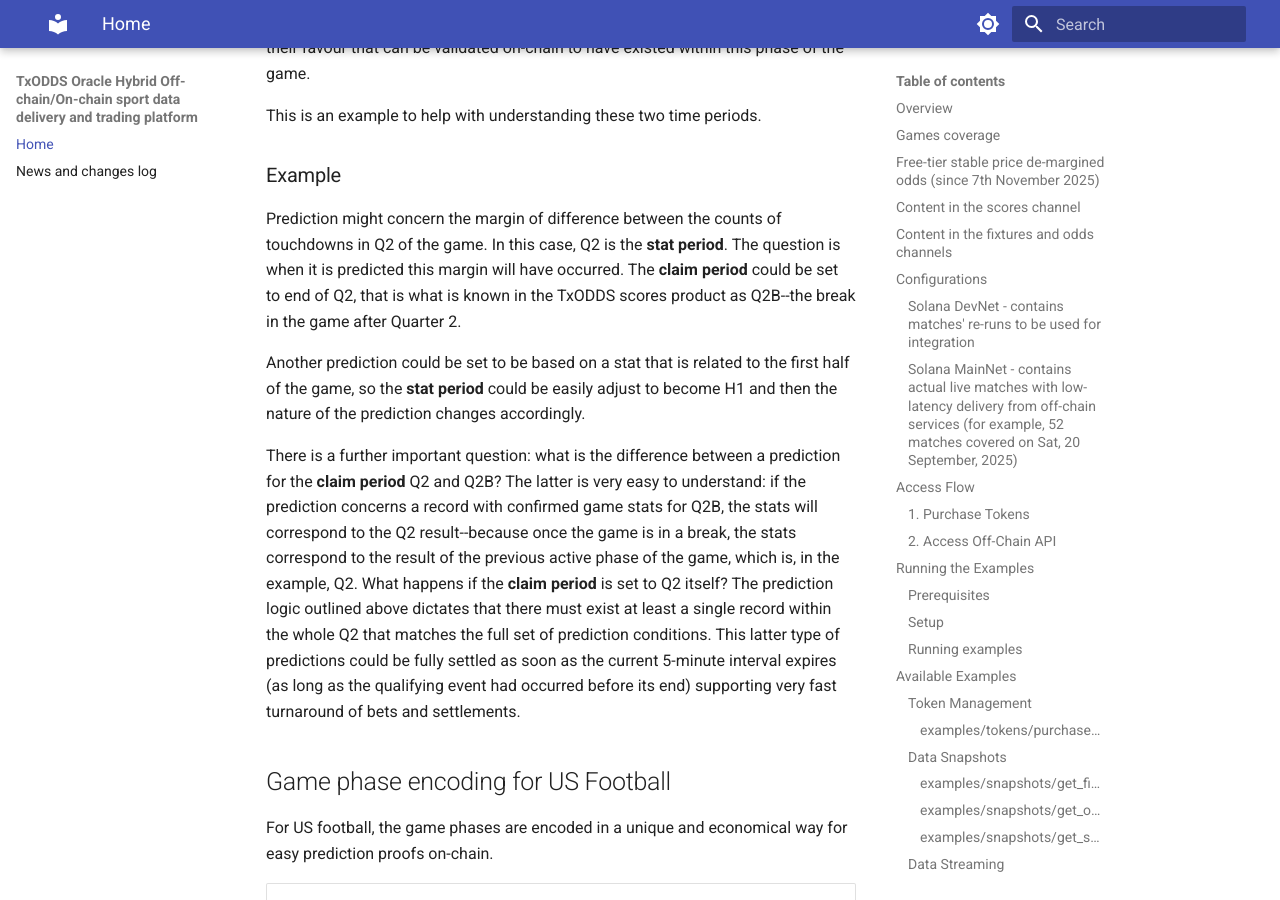
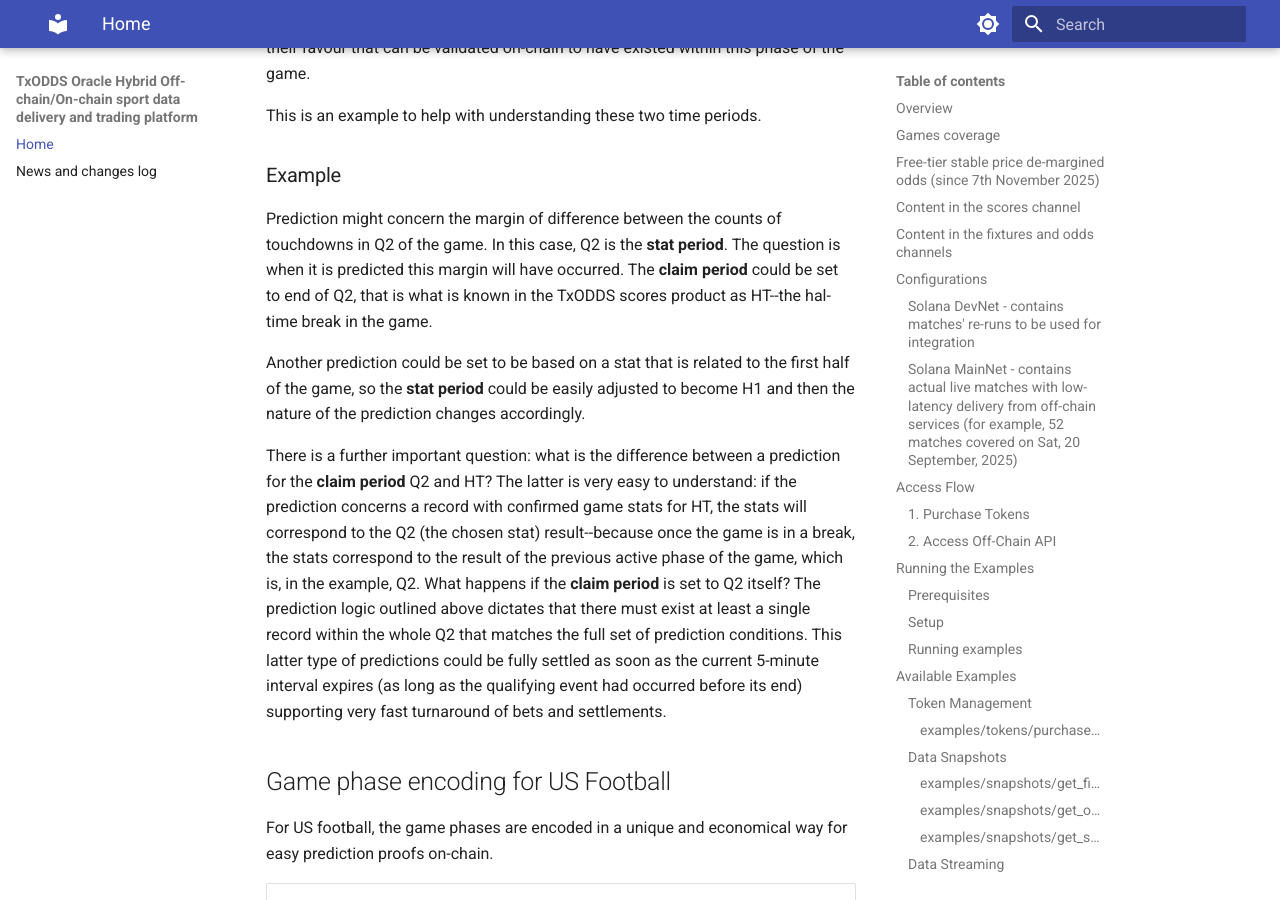
Before and after one commit to txodds/tx-on-chain, an MkDocs documentation site: the page built from docs/index.md, in a window 1280 px wide and 900 px high, scrolled down 11844 px. Built offline with MkDocs 1.6.1 and Material for MkDocs 9.7.7, drawn with Linux system fonts in a browser that asks for light colours.

Commit message:
Small fixes

```diff
--- a/docs/index.md
+++ b/docs/index.md
@@ -311,11 +311,11 @@ This is an example to help with understanding these two time periods.
 ### Example
 
 Prediction might concern the margin of difference between the counts of touchdowns in Q2 of the game. In this case, Q2 is the **stat period**. The question is when it is predicted this margin will have occurred.
-The **claim period** could be set to end of Q2, that is what is known in the TxODDS scores product as Q2B--the break in the game after Quarter 2.
+The **claim period** could be set to end of Q2, that is what is known in the TxODDS scores product as HT--the hal-time break in the game.
 
-Another prediction could be set to be based on a stat that is related to the first half of the game, so the **stat period** could be easily adjust to become H1 and then the nature of the prediction changes accordingly.
+Another prediction could be set to be based on a stat that is related to the first half of the game, so the **stat period** could be easily adjusted to become H1 and then the nature of the prediction changes accordingly.
 
-There is a further important question: what is the difference between a prediction for the **claim period** Q2 and Q2B? The latter is very easy to understand: if the prediction concerns a record with confirmed game stats for Q2B, the stats will correspond to the Q2 result--because once the game is in a break, the stats correspond to the result of the previous active phase of the game, which is, in the example, Q2. What happens if the **claim period** is set to Q2 itself? The prediction logic outlined above dictates that there must exist at least a single record within the whole Q2 that matches the full set of prediction conditions. This latter type of predictions could be fully settled as soon as the current 5-minute interval expires (as long as the qualifying event had occurred before its end) supporting very fast turnaround of bets and settlements.
+There is a further important question: what is the difference between a prediction for the **claim period** Q2 and HT? The latter is very easy to understand: if the prediction concerns a record with confirmed game stats for HT, the stats will correspond to the Q2 (the chosen stat) result--because once the game is in a break, the stats correspond to the result of the previous active phase of the game, which is, in the example, Q2. What happens if the **claim period** is set to Q2 itself? The prediction logic outlined above dictates that there must exist at least a single record within the whole Q2 that matches the full set of prediction conditions. This latter type of predictions could be fully settled as soon as the current 5-minute interval expires (as long as the qualifying event had occurred before its end) supporting very fast turnaround of bets and settlements.
 
 ## Game phase encoding for US Football
 
```
Also changed, not shown: README.md (+3 -3 lines).
